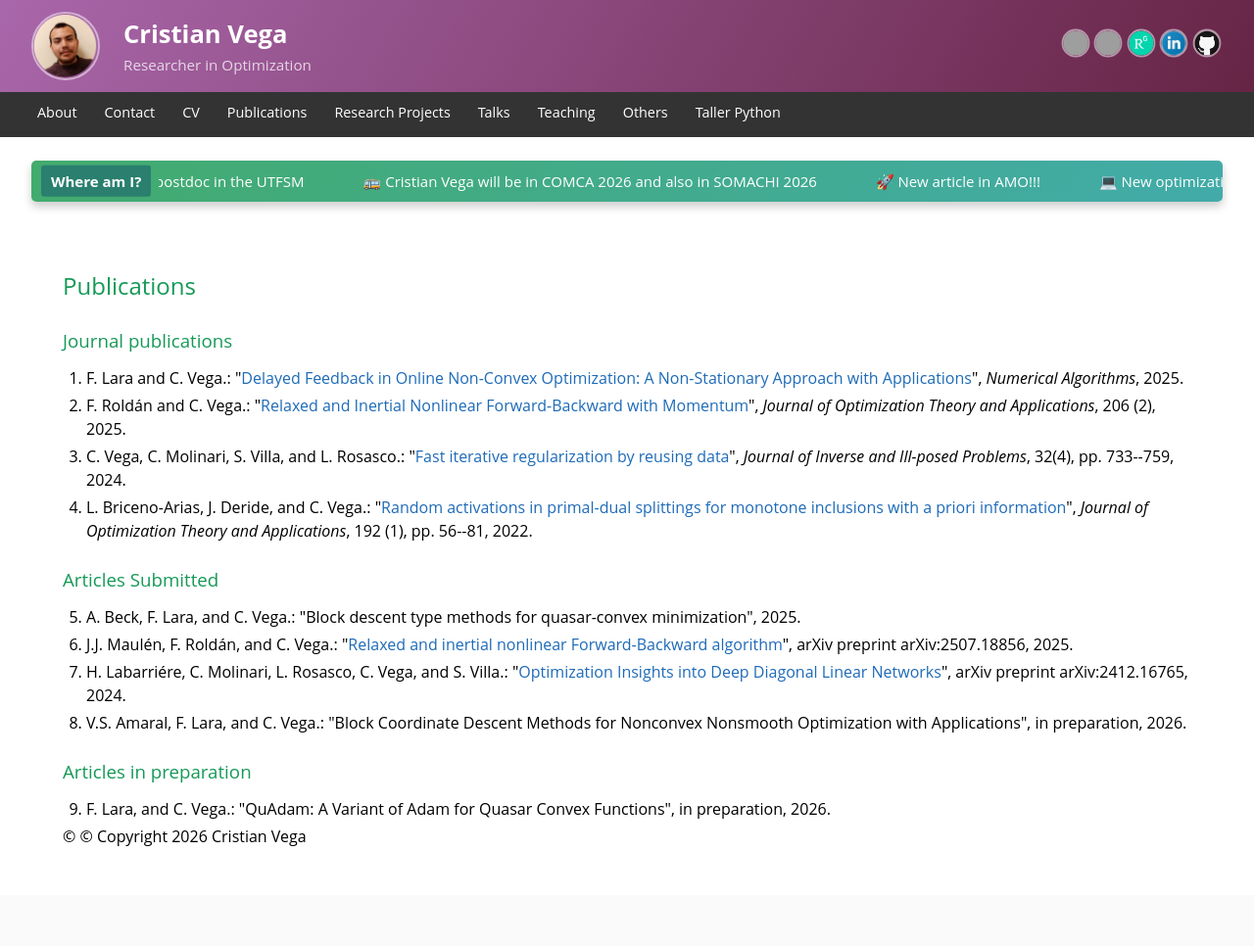
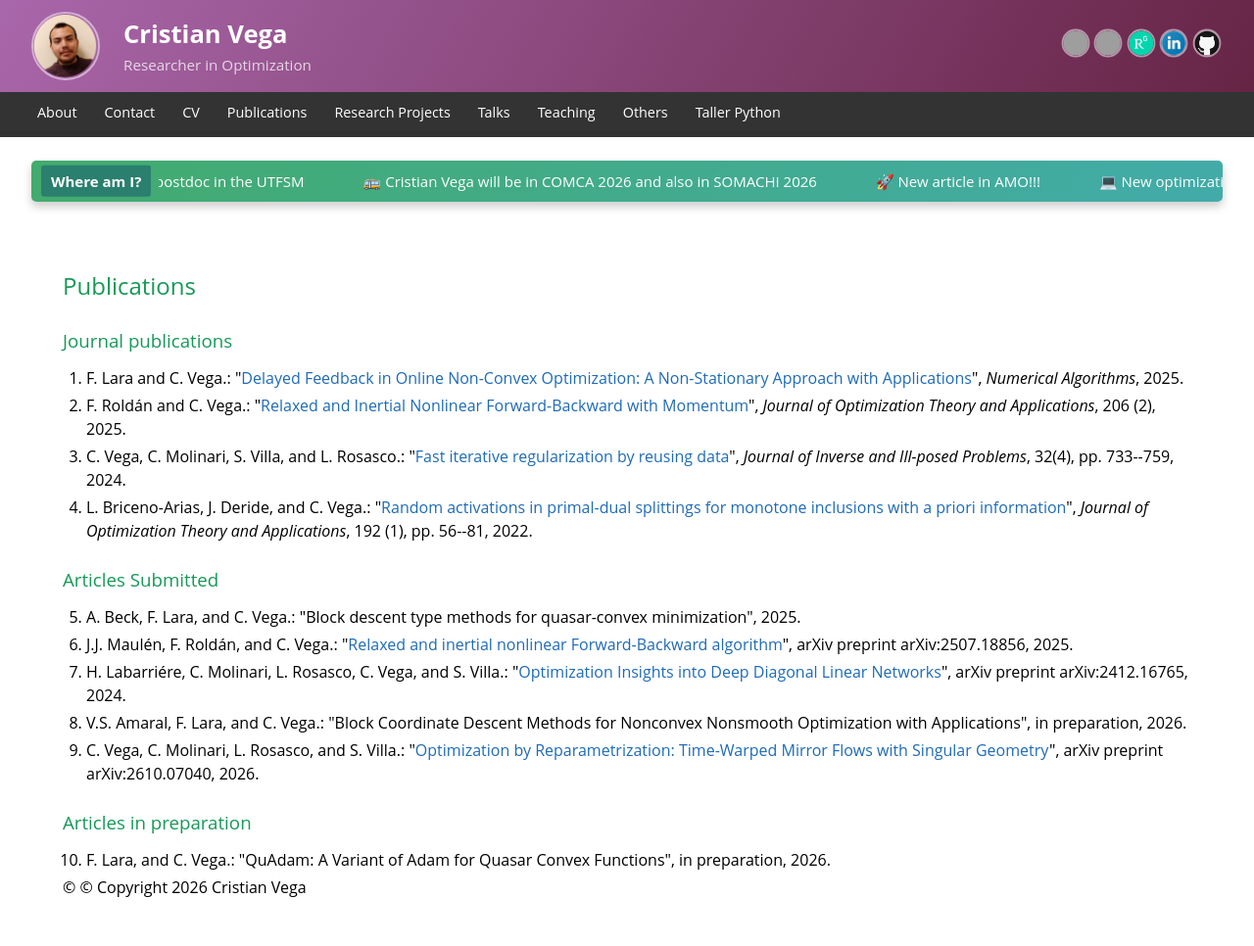
Before and after one commit to cristianvega1995/cristianvega1995.github.io, a Jekyll site: the page Publications.html, which Jekyll copies as it is, in a window 1280 px wide. Shown: the whole page at 98% size. Built offline with Jekyll 4.4.1, drawn with Linux system fonts in a browser that asks for light colours; before the commit the page ends 914 px from its top, so only the background shows below that; grey boxes are pictures that could not be loaded.

Commit message:
Add new arXiv preprint to publications list
Vega, Molinari, Rosasco, Villa, "Optimization by Reparametrization:
Time-Warped Mirror Flows with Singular Geometry", arXiv:2610.07040.

Co-Authored-By: Claude Sonnet 5 <noreply@anthropic.com>
Claude-Session: https://claude.ai/code/session_0161nbPrfFV1khAHyQsmg4mT

```diff
--- a/Publications.html
+++ b/Publications.html
@@ -278,10 +278,11 @@
         <li>J.J. Maulén, F. Roldán, and C. Vega.: "<a href="https://arxiv.org/pdf/2507.18856">Relaxed and inertial nonlinear Forward-Backward algorithm</a>", arXiv preprint arXiv:2507.18856, 2025.</li>
         <li>H. Labarriére, C. Molinari, L. Rosasco, C. Vega, and S. Villa.: "<a href="https://arxiv.org/pdf/2412.16765">Optimization Insights into Deep Diagonal Linear Networks</a>", arXiv preprint arXiv:2412.16765, 2024.</li>
         <li>V.S. Amaral, F. Lara, and C. Vega.: "Block Coordinate Descent Methods for Nonconvex Nonsmooth Optimization with Applications", in preparation, 2026.</li>
+        <li>C. Vega, C. Molinari, L. Rosasco, and S. Villa.: "<a href="https://arxiv.org/abs/2610.07040">Optimization by Reparametrization: Time-Warped Mirror Flows with Singular Geometry</a>", arXiv preprint arXiv:2610.07040, 2026.</li>
     </ol>
 
     <h3>Articles in preparation</h3>
-    <ol start="9">
+    <ol start="10">
         <li>F. Lara, and C. Vega.: "QuAdam: A Variant of Adam for Quasar Convex Functions", in preparation, 2026.</li>
     </ol>
 </section>
```
Also changed, not shown: README.md.
